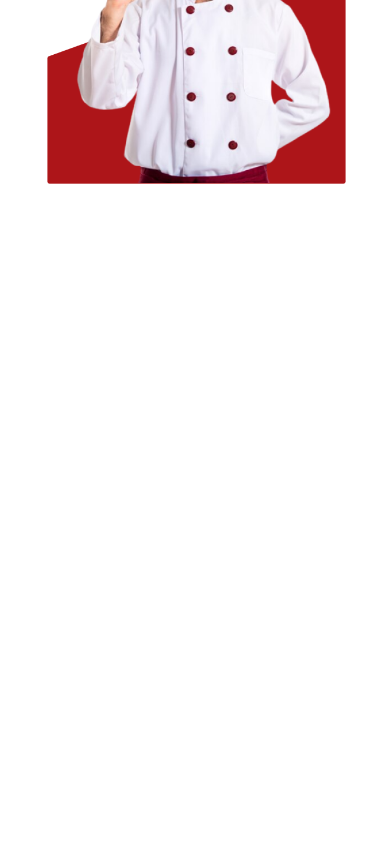
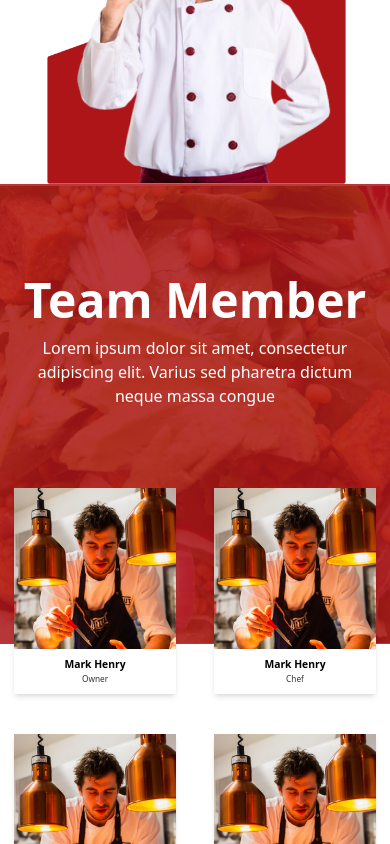
Before and after one commit to AbidHasanPiash/assessment-for-antopolis, a Next.js app: page / in a window 390 px wide. Shown: the part 4576-5420 px from the top of the page. Before the commit the page ends 4760 px from the top, so only its background shows below. Built offline with nearby package versions, Linux system fonts and the light colour scheme.

Commit message:
ADDED: team section

```diff
--- a/app/page.js
+++ b/app/page.js
@@ -3,6 +3,7 @@ import GetStarted from "@/components/section/GetStarted";
 import WhyChooseUs from "@/components/section/WhyChooseUs";
 import BestSellerDish from "@/components/section/BestSellerDish";
 import CustomerReview from "@/components/section/CustomerReview";
+import Team from "@/components/section/Team";
 
 export default function Home() {
     return (
@@ -11,7 +12,10 @@ export default function Home() {
             <GetStarted/>
             <WhyChooseUs/>
             <BestSellerDish/>
-            <CustomerReview/>
+            <div>
+                <CustomerReview/>
+                <Team/>
+            </div>
         </main>
     );
 }
--- /dev/null
+++ b/components/card/TeamCard.jsx
@@ -0,0 +1,12 @@
+import React from 'react'
+
+export default function TeamCard({ item }) {
+    return (
+        <div className='w-[161.49px] h-[206px] md:w-[312px] md:h-[398px] bg-cover shadow-md flex items-end justify-end' style={{ backgroundImage: `url(${item?.img})` }}>
+            <div className='h-[45.55px] md:h-[88px] w-full bg-white flex flex-col items-center justify-center'>
+                <p className='text-[10.35px] md:text-[20px] font-semibold'>{item?.name}</p>
+                <p className='text-[8.28px] md:text-[16px] opacity-80'>{item?.designation}</p>
+            </div>
+        </div>
+    )
+}
--- /dev/null
+++ b/components/section/Team.jsx
@@ -0,0 +1,47 @@
+import Image from 'next/image'
+import React from 'react'
+import TeamCard from '../card/TeamCard'
+
+export default function Team() {
+    const team = [
+        {
+            name: 'Mark Henry',
+            designation: 'Owner',
+            img: '/images/team/unsplash_v3OlBE6-fhU.png'
+        },
+        {
+            name: 'Mark Henry',
+            designation: 'Chef',
+            img: '/images/team/unsplash_v3OlBE6-fhU.png'
+        },
+        {
+            name: 'Mark Henry',
+            designation: 'Founder',
+            img: '/images/team/unsplash_v3OlBE6-fhU.png'
+        },
+        {
+            name: 'Mark Henry',
+            designation: 'Specialist',
+            img: '/images/team/unsplash_v3OlBE6-fhU.png'
+        },
+    ]
+  return (
+    <section className='relative'>
+        <Image src={'/images/team/Bg.png'} width={1920} height={460} className='h-[460px] w-full object-cover'/>
+        <div className='absolute top-20 left-1/2 right-1/2 -translate-x-1/2 w-full max-w-7xl px-[15px] space-y-20'>
+            <div>
+                <h1 className='text-[48px] text-white text-center font-bold'>Team Member</h1>
+                <p className='text-[16px] text-white text-center max-w-sm mx-auto'>
+                    Lorem ipsum dolor sit amet, consectetur adipiscing elit.
+                    Varius sed pharetra dictum neque massa congue
+                </p>
+            </div>
+            <div className='grid grid-cols-2 md:grid-cols-4 gap-10 md:gap-16 place-items-center'>
+                {team?.map(item=>(
+                    <TeamCard key={item?.name} item={item}/>
+                ))}
+            </div>
+        </div>
+    </section>
+  )
+}
```
Also changed, not shown: public/images/team/Bg.png (added), public/images/team/unsplash_v3OlBE6-fhU.png (added).
